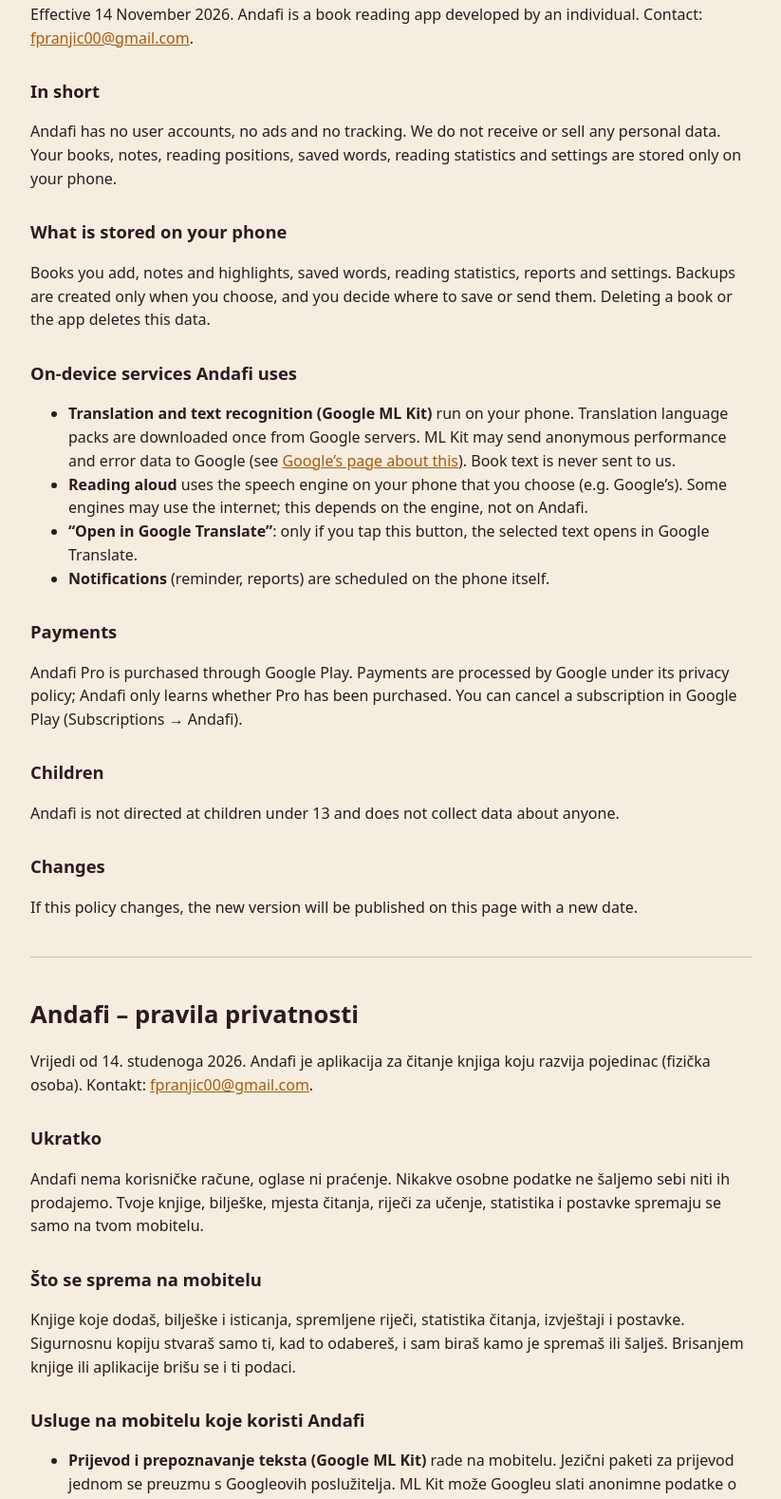
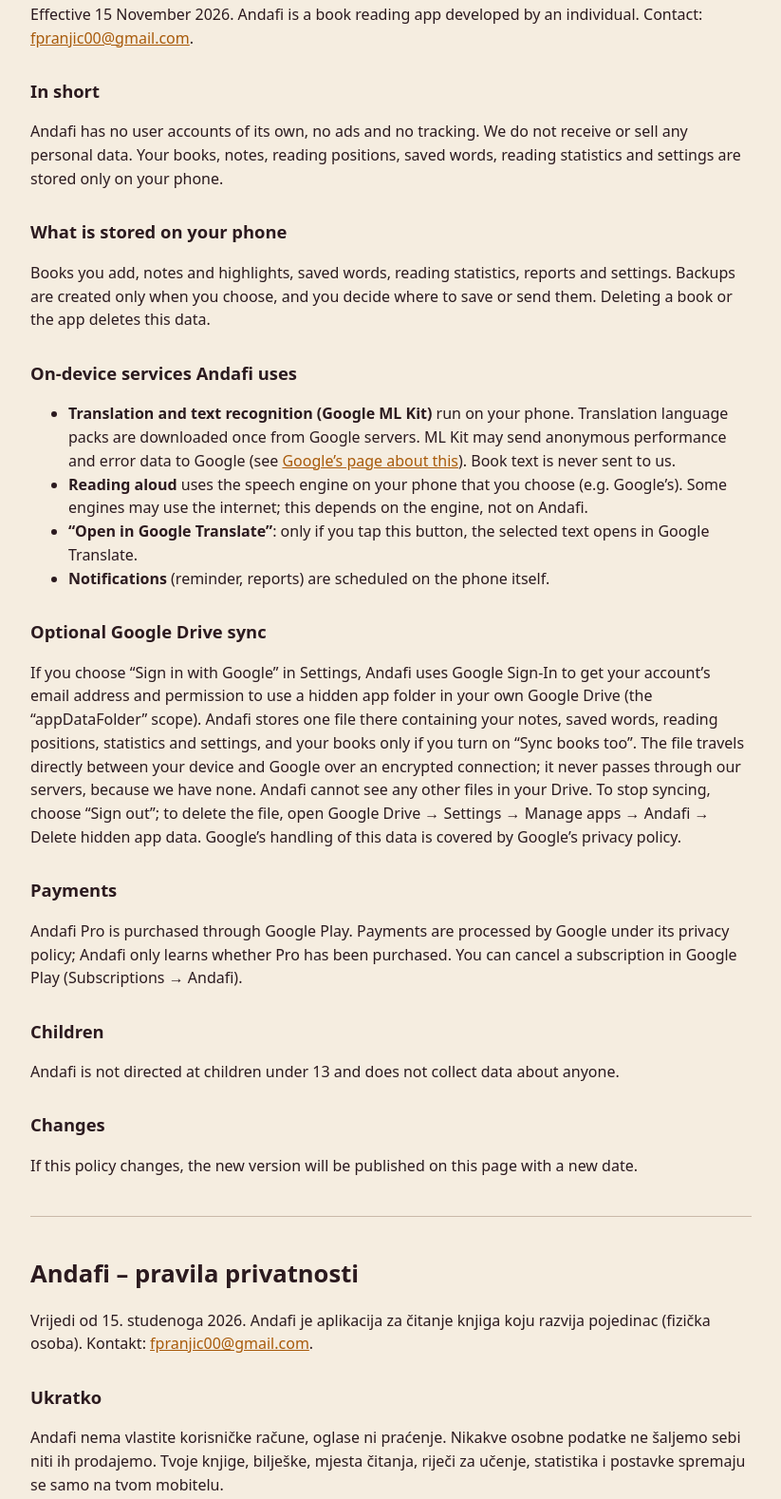
Before and after one commit to Pranjic1804/andafi-privatnost, a plain HTML site: page index.html in a window 1280 px wide. Shown: the part 95-1673 px from the top of the page at 95% size, without its empty margins (228-1051 px from the left). Drawn offline with Linux system fonts and the light colour scheme.

Commit message:
Add files via upload

```diff
--- a/index.html
+++ b/index.html
@@ -14,9 +14,9 @@
 <body>
 <h1 lang="en">Andafi – Privacy policy</h1>
 <div lang="en">
-<p>Effective 14 November 2026. Andafi is a book reading app developed by an individual. Contact: <a href="mailto:fpranjic00@gmail.com">fpranjic00@gmail.com</a>.</p>
+<p>Effective 15 November 2026. Andafi is a book reading app developed by an individual. Contact: <a href="mailto:fpranjic00@gmail.com">fpranjic00@gmail.com</a>.</p>
 <h2>In short</h2>
-<p>Andafi has no user accounts, no ads and no tracking. We do not receive or sell any personal data. Your books, notes, reading positions, saved words, reading statistics and settings are stored only on your phone.</p>
+<p>Andafi has no user accounts of its own, no ads and no tracking. We do not receive or sell any personal data. Your books, notes, reading positions, saved words, reading statistics and settings are stored only on your phone.</p>
 <h2>What is stored on your phone</h2>
 <p>Books you add, notes and highlights, saved words, reading statistics, reports and settings. Backups are created only when you choose, and you decide where to save or send them. Deleting a book or the app deletes this data.</p>
 <h2>On-device services Andafi uses</h2>
@@ -26,6 +26,8 @@
 <li><b>“Open in Google Translate”</b>: only if you tap this button, the selected text opens in Google Translate.</li>
 <li><b>Notifications</b> (reminder, reports) are scheduled on the phone itself.</li>
 </ul>
+<h2>Optional Google Drive sync</h2>
+<p>If you choose “Sign in with Google” in Settings, Andafi uses Google Sign-In to get your account’s email address and permission to use a hidden app folder in your own Google Drive (the “appDataFolder” scope). Andafi stores one file there containing your notes, saved words, reading positions, statistics and settings, and your books only if you turn on “Sync books too”. The file travels directly between your device and Google over an encrypted connection; it never passes through our servers, because we have none. Andafi cannot see any other files in your Drive. To stop syncing, choose “Sign out”; to delete the file, open Google Drive → Settings → Manage apps → Andafi → Delete hidden app data. Google’s handling of this data is covered by Google’s privacy policy.</p>
 <h2>Payments</h2>
 <p>Andafi Pro is purchased through Google Play. Payments are processed by Google under its privacy policy; Andafi only learns whether Pro has been purchased. You can cancel a subscription in Google Play (Subscriptions → Andafi).</p>
 <h2>Children</h2>
@@ -38,10 +40,10 @@
 
 <div lang="hr">
 <h1>Andafi – pravila privatnosti</h1>
-<p>Vrijedi od 14. studenoga 2026. Andafi je aplikacija za čitanje knjiga koju razvija pojedinac (fizička osoba). Kontakt: <a href="mailto:fpranjic00@gmail.com">fpranjic00@gmail.com</a>.</p>
+<p>Vrijedi od 15. studenoga 2026. Andafi je aplikacija za čitanje knjiga koju razvija pojedinac (fizička osoba). Kontakt: <a href="mailto:fpranjic00@gmail.com">fpranjic00@gmail.com</a>.</p>
 
 <h2>Ukratko</h2>
-<p>Andafi nema korisničke račune, oglase ni praćenje. Nikakve osobne podatke ne šaljemo sebi niti ih prodajemo. Tvoje knjige, bilješke, mjesta čitanja, riječi za učenje, statistika i postavke spremaju se samo na tvom mobitelu.</p>
+<p>Andafi nema vlastite korisničke račune, oglase ni praćenje. Nikakve osobne podatke ne šaljemo sebi niti ih prodajemo. Tvoje knjige, bilješke, mjesta čitanja, riječi za učenje, statistika i postavke spremaju se samo na tvom mobitelu.</p>
 
 <h2>Što se sprema na mobitelu</h2>
 <p>Knjige koje dodaš, bilješke i isticanja, spremljene riječi, statistika čitanja, izvještaji i postavke. Sigurnosnu kopiju stvaraš samo ti, kad to odabereš, i sam biraš kamo je spremaš ili šalješ. Brisanjem knjige ili aplikacije brišu se i ti podaci.</p>
@@ -54,6 +56,8 @@
 <li><b>Obavijesti</b> (podsjetnik, izvještaji) zakazuju se na samom mobitelu.</li>
 </ul>
 
+<h2>Dobrovoljna sinkronizacija s Google Diskom</h2>
+<p>Ako u postavkama odabereš „Prijava s Googleom”, Andafi preko Googleove prijave dobiva e-mail adresu tvog računa i dopuštenje za skrivenu mapu aplikacije na tvom Google Disku (dopuštenje „appDataFolder”). U nju sprema jednu datoteku s bilješkama, spremljenim riječima, mjestima čitanja, statistikom i postavkama, a knjige samo ako uključiš „Sinkroniziraj i knjige”. Datoteka putuje izravno između tvog uređaja i Googlea šifriranom vezom i nikad ne prolazi kroz naše poslužitelje, jer ih nemamo. Ostale datoteke na tvom Disku Andafi ne vidi. Sinkronizaciju zaustavljaš s „Odjava”, a datoteku brišeš u Google Disku: Postavke → Upravljanje aplikacijama → Andafi → Izbriši skrivene podatke aplikacije. Za te podatke vrijede Googleova pravila privatnosti.</p>
 <h2>Plaćanje</h2>
 <p>Andafi Pro kupuje se preko Google Playa. Plaćanje obrađuje Google prema svojim pravilima privatnosti; Andafi dobiva samo podatak je li Pro kupljen. Pretplatu otkazuješ u Google Playu (Pretplate → Andafi).</p>
 
```
